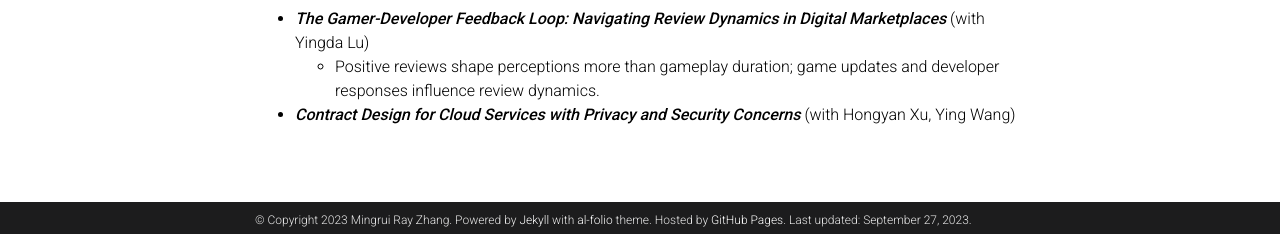
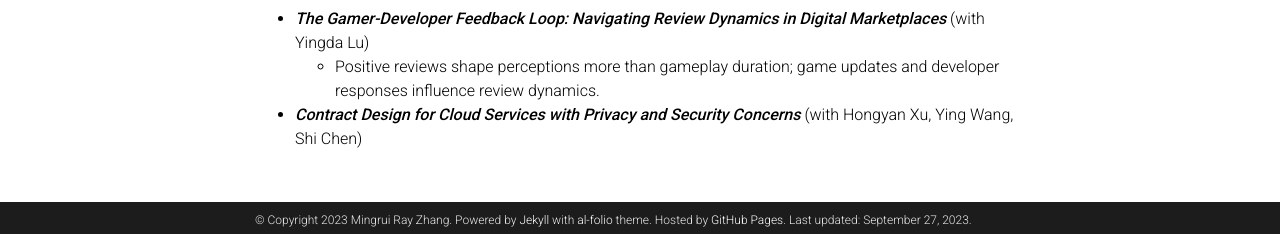
Before and after one commit to MingruiRayZhang/MingruiRayZhang.github.io, a Jekyll site: the page built from _pages/research.md, in a window 1280 px wide and 1119 px high. Shown: the part 882-1116 px from the top of the window. Built offline with Jekyll 4.4.1, drawn with Linux system fonts in a browser that asks for light colours; comment, search, counter and statistics services are not loaded; a style sheet for code colours, icons or effects is not loaded.

Commit message:
Update research.md

```diff
--- a/_pages/research.md
+++ b/_pages/research.md
@@ -28,4 +28,4 @@ nav_order: 2
 
 - ***The Gamer-Developer Feedback Loop: Navigating Review Dynamics in Digital Marketplaces*** (with Yingda Lu)
   - Positive reviews shape perceptions more than gameplay duration; game updates and developer responses influence review dynamics.
-- ***Contract Design for Cloud Services with Privacy and Security Concerns*** (with Hongyan Xu, Ying Wang)
+- ***Contract Design for Cloud Services with Privacy and Security Concerns*** (with Hongyan Xu, Ying Wang, Shi Chen)
```
